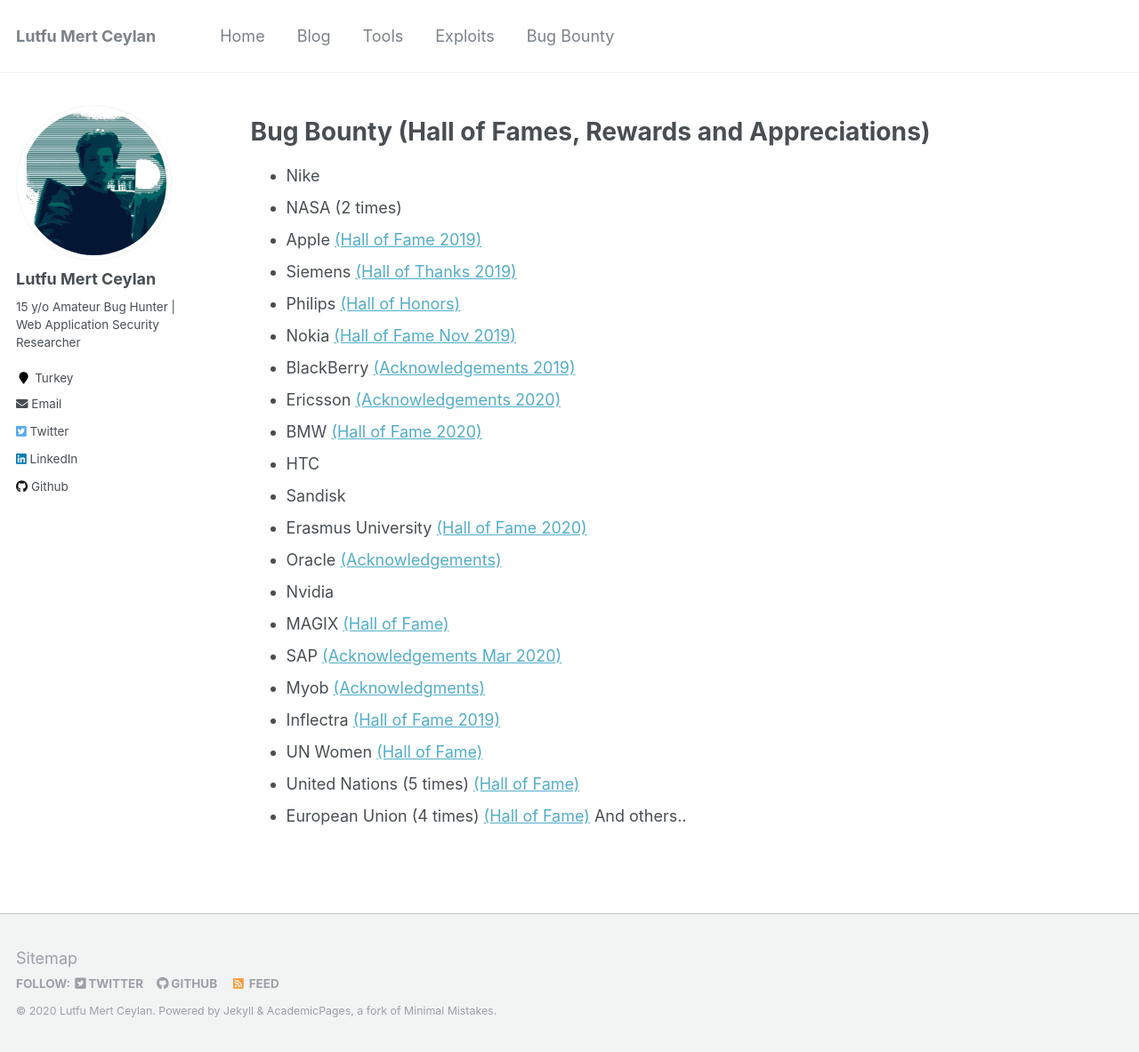
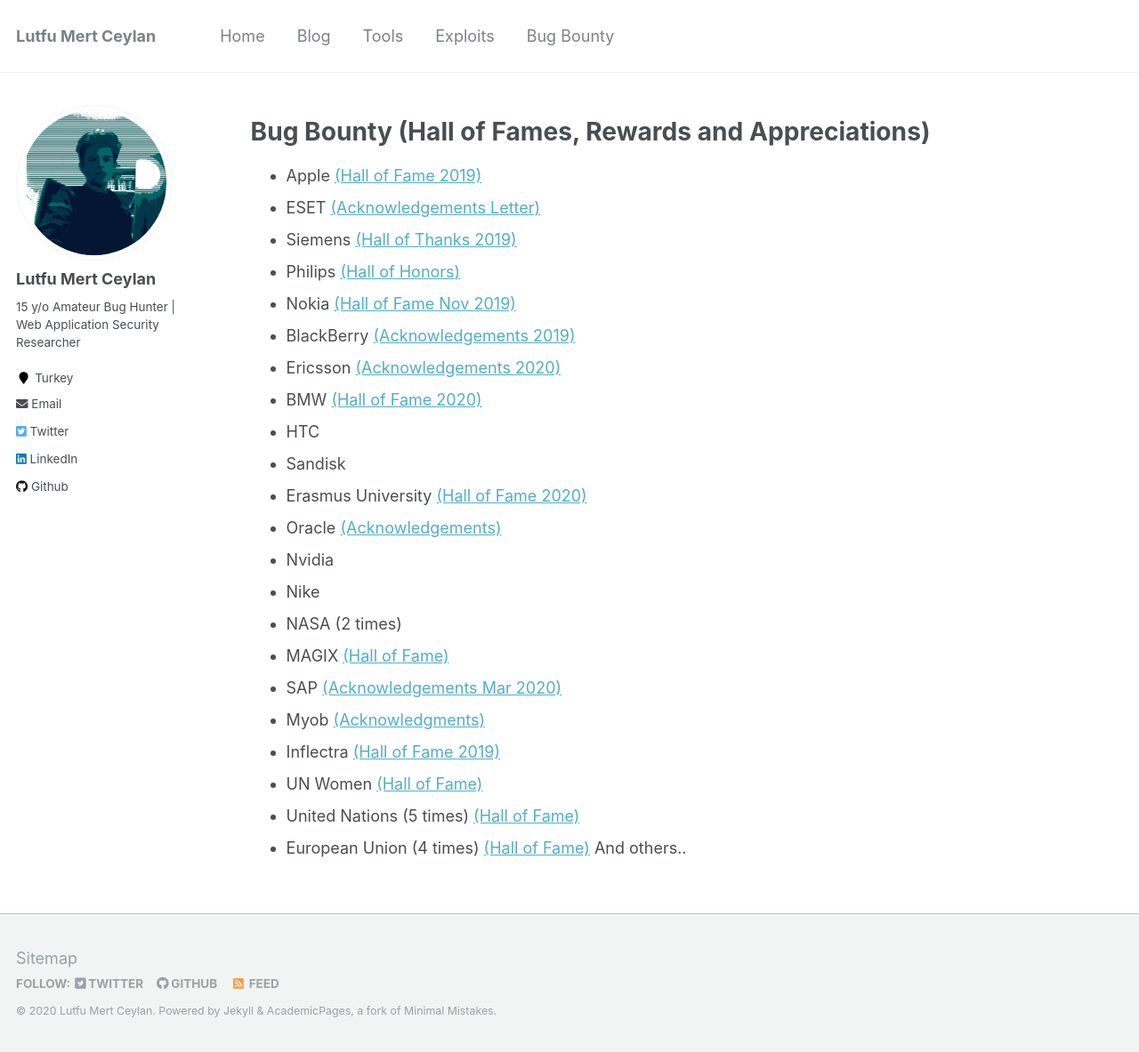
Before and after one commit to lutfumertceylan/mywebsite, a Jekyll site: the page built from _pages/bugbounty.md, in a window 1280 px wide and 1183 px high. Shown: the whole window at 89% size. Built offline with Jekyll 4.4.1, drawn with Linux system fonts in a browser that asks for light colours.

Commit message:
Update bugbounty.md

```diff
--- a/_pages/bugbounty.md
+++ b/_pages/bugbounty.md
@@ -9,9 +9,8 @@ redirect_from:
 {% include base_path %}
 # Bug Bounty (Hall of Fames, Rewards and Appreciations)
 
-* Nike
-* NASA (2 times)
 * Apple <a href="https://support.apple.com/en-us/HT201536">(Hall of Fame 2019)</a>
+* ESET <a href="http://lutfumertceylan.com.tr/files/eset-acknowledgement.jpg">(Acknowledgements Letter)</a>
 * Siemens <a href="https://new.siemens.com/global/en/products/services/cert/hall-of-thanks.html">(Hall of Thanks 2019)</a>
 * Philips <a href="https://www.philips.com/a-w/security/coordinated-vulnerability-disclosure/hall-of-honors.html">(Hall of Honors)</a>
 * Nokia <a href="https://www.nokia.com/responsible-disclosure/">(Hall of Fame Nov 2019)</a>
```
Also changed, not shown: other parts of _pages/bugbounty.md (+2 -0 lines).
